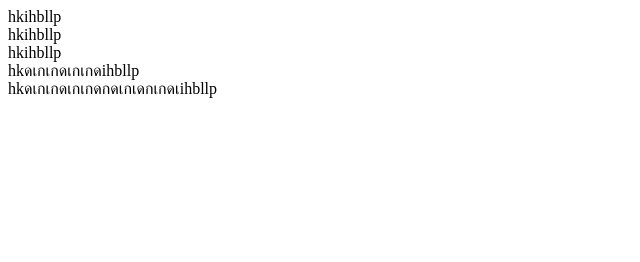
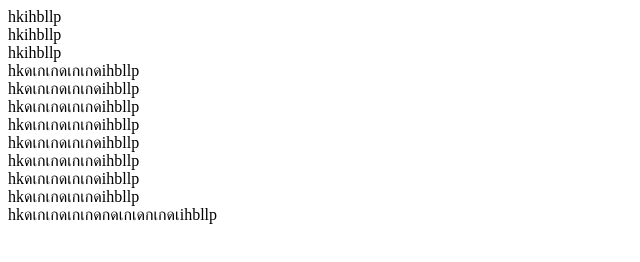
Before and after one commit to Jeerayumook/MY888, a plain HTML site: page index.html in a window 1280 px wide. Shown: the whole page, without its empty margins (0-640 px from the left). Drawn offline with Linux system fonts and the light colour scheme.

Commit message:
ttt24655t

```diff
--- a/index.html
+++ b/index.html
@@ -10,6 +10,13 @@
     <div class="p">hkihbllp</div>
     <div class="p">hkihbllp</div>
     <div class="p">hkดเกเกดเกเกดihbllp</div>
+    <div class="p">hkดเกเกดเกเกดihbllp</div>
+    <div class="p">hkดเกเกดเกเกดihbllp</div>
+    <div class="p">hkดเกเกดเกเกดihbllp</div>
+    <div class="p">hkดเกเกดเกเกดihbllp</div>
+    <div class="p">hkดเกเกดเกเกดihbllp</div>
+    <div class="p">hkดเกเกดเกเกดihbllp</div>
+    <div class="p">hkดเกเกดเกเกดihbllp</div>
     <div class="p">hkดเกเกดเกเกดกดเกเดกเกดเihbllp</div>
 </body>
 </html>
```
